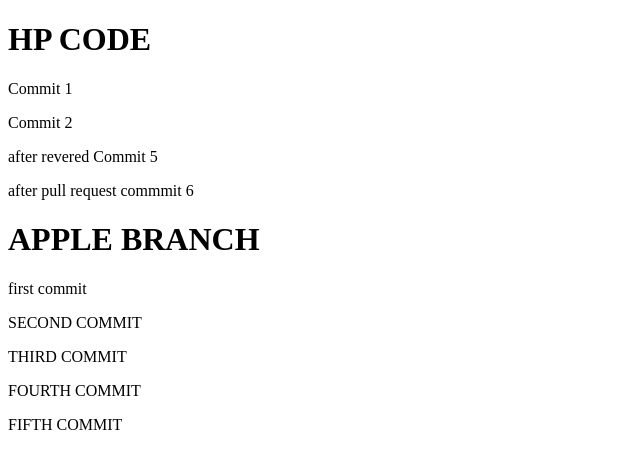
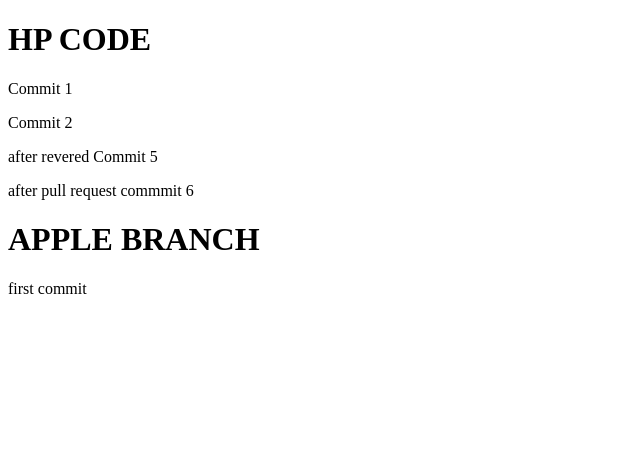
Before and after one commit to ahmed5302/git-training, an Angular app: page / in a window 1280 px wide. Shown: the top 468 px of the page, without its empty margins (0-640 px from the left). Built offline with nearby package versions, Linux system fonts and the light colour scheme.

Commit message:
Revert "SECOND COMMIT"
This reverts commit 38c1e3f9be3e63152cd0565b2c99390a29505434.

```diff
--- a/src/app/app.component.html
+++ b/src/app/app.component.html
@@ -6,7 +6,3 @@
 
 <h1>APPLE BRANCH</h1>
 <p>first commit</p>
-<P>SECOND COMMIT</P>
-<P>THIRD COMMIT</P>
-<P>FOURTH COMMIT</P>
-<P>FIFTH COMMIT</P>
```
